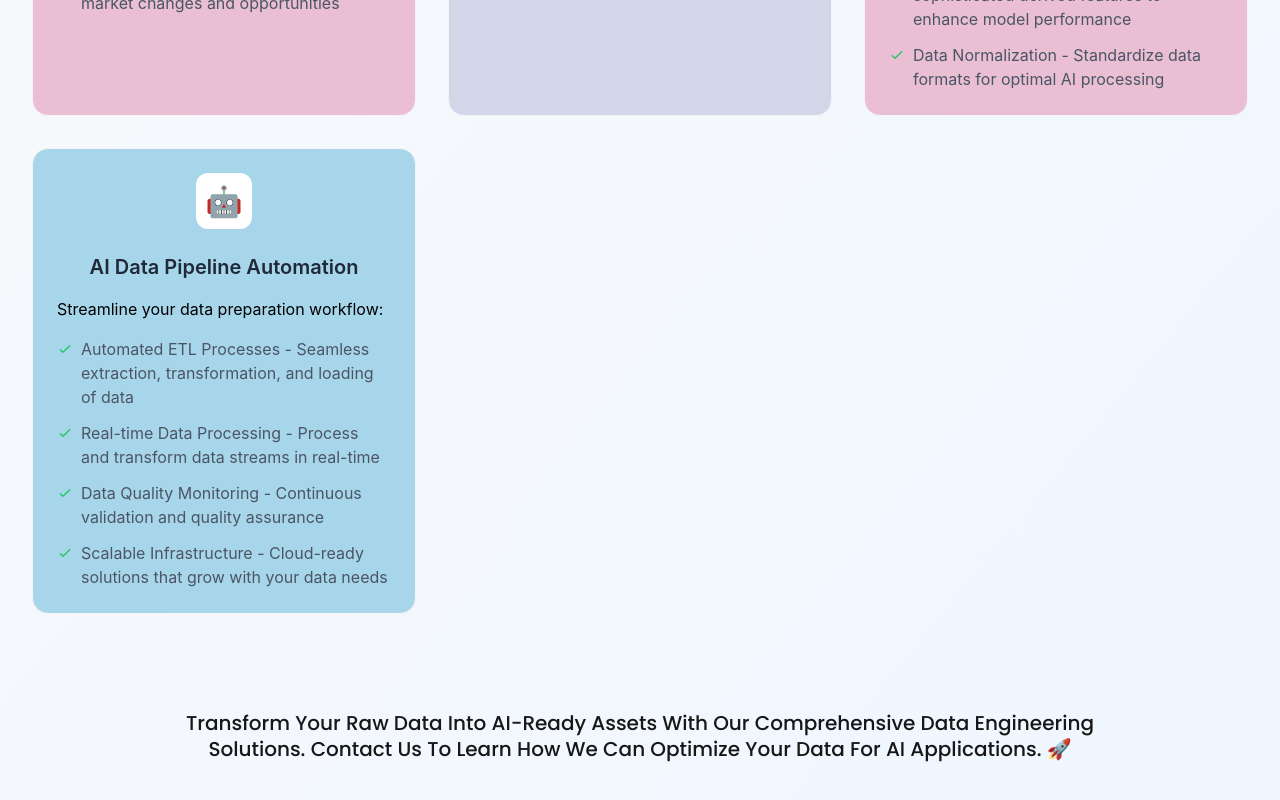
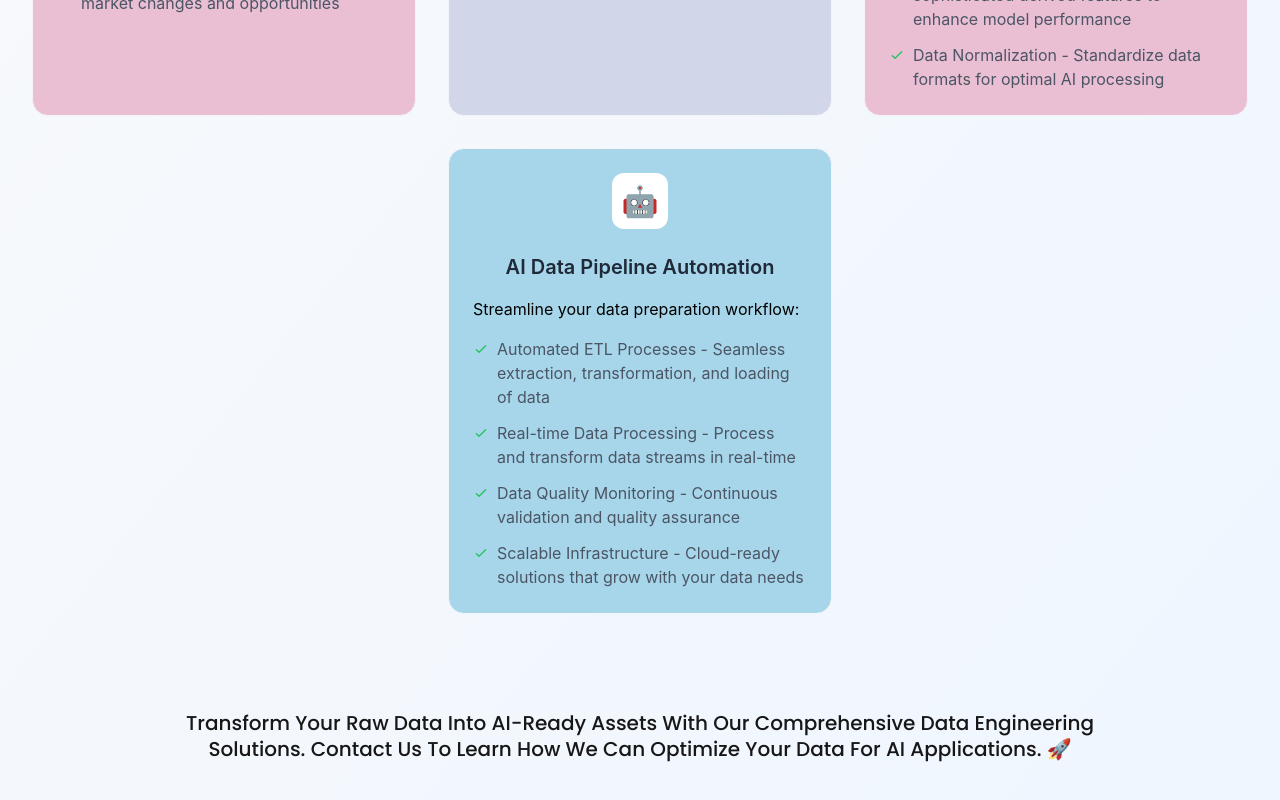
Before and after one commit to ptrsoft/ptr-website, a React (Create React App) app: page /real-time-insights in a window 1280 px wide. Shown: the part 718-1518 px from the top of the page. Built offline with nearby package versions, Linux system fonts and the light colour scheme.

Commit message:
new changed added

```diff
--- a/src/Views/Postlogin/Home/RealTimeInsights/index.js
+++ b/src/Views/Postlogin/Home/RealTimeInsights/index.js
@@ -366,22 +366,22 @@ import operationsIcon from "../../../../Assets/Images/Operations.svg"
   const navigate = useNavigate()
   const steps = [
     {
-      background:"bg-[#EABFD4]",
+      background: "bg-[#EABFD4]",
       title: "Predictive Analytics",
-      desc:"Anticipate future trends and make proactive decisions:",
+      desc: "Anticipate future trends and make proactive decisions:",
       icon: "📊",
       color: "bg-purple-100",
       points: [
         "Demand Forecasting - Predict future market demands and trends",
         "Risk Analysis - Identify and mitigate potential business risks",
         "Customer Behavior Prediction - Anticipate customer needs and preferences"
-          ,"Market Trend Analysis - Stay ahead of market changes and opportunities"
+        , "Market Trend Analysis - Stay ahead of market changes and opportunities"
       ]
     },
     {
-      background:"bg-[#D1D6E8]",
+      background: "bg-[#D1D6E8]",
       title: "Performance Analytics",
-      desc:"Optimize operations with data-driven insights:",
+      desc: "Optimize operations with data-driven insights:",
       icon: "🚀",
       color: "bg-blue-100",
       points: [
@@ -392,9 +392,9 @@ import operationsIcon from "../../../../Assets/Images/Operations.svg"
       ]
     },
     {
-      background:"bg-[#EABFD4]",
+      background: "bg-[#EABFD4]",
       title: "Feature Engineering & Data Transformation",
-      desc:"Transform raw data into AI-ready formats with our advanced preprocessing solutions:",
+      desc: "Transform raw data into AI-ready formats with our advanced preprocessing solutions:",
       icon: "💻",
       color: "bg-green-100",
       points: [
@@ -404,19 +404,19 @@ import operationsIcon from "../../../../Assets/Images/Operations.svg"
         "Data Normalization - Standardize data formats for optimal AI processing"
       ]
     },
-    {
-      background:"bg-[#A7D6EB]",
-      title: "AI Data Pipeline Automation",
-      desc:"Streamline your data preparation workflow:",
-      icon: "🤖",
-      color: "bg-yellow-100",
-      points: [
-        "Automated ETL Processes - Seamless extraction, transformation, and loading of data",
-        "Real-time Data Processing - Process and transform data streams in real-time",
-        "Data Quality Monitoring - Continuous validation and quality assurance",
-        "Scalable Infrastructure - Cloud-ready solutions that grow with your data needs"
-      ]
-    },
+    // {
+    //   background: "bg-[#A7D6EB]",
+    //   title: "AI Data Pipeline Automation",
+    //   desc: "Streamline your data preparation workflow:",
+    //   icon: "🤖",
+    //   color: "bg-yellow-100",
+    //   points: [
+    //     "Automated ETL Processes - Seamless extraction, transformation, and loading of data",
+    //     "Real-time Data Processing - Process and transform data streams in real-time",
+    //     "Data Quality Monitoring - Continuous validation and quality assurance",
+    //     "Scalable Infrastructure - Cloud-ready solutions that grow with your data needs"
+    //   ]
+    // },
 
   ];
 
@@ -429,7 +429,7 @@ import operationsIcon from "../../../../Assets/Images/Operations.svg"
           {/* Main Heading */}
           <div className="text-center mb-16">
             <h1 className='single_tenant_sec_heading text-balance'>
-          <span style={{color:"#666AE5"}}>AI-Powered</span> Data  <span style={{color:"#666AE5"}}>Analytics</span> Solutions
+              <span style={{ color: "#666AE5" }}>AI-Powered</span> Data  <span style={{ color: "#666AE5" }}>Analytics</span> Solutions
 
             </h1>
             <p className=' single_tenant_sec_para'>Unlock actionable insights and drive data-driven decision-making with our comprehensive AI-powered analytics solutions. Transform raw data into strategic advantages through advanced machine learning and predictive modeling.</p>
@@ -461,12 +461,59 @@ import operationsIcon from "../../../../Assets/Images/Operations.svg"
                     </li>
                   ))}
                 </ul>
-
-
               </div>
             ))}
           </div>
 
+          <div className="grid mt-8  grid-cols-1 md:grid-cols-2  lg:grid-cols-3 gap-8">
+
+{/* dami div for centeting the card */}
+<div></div>
+            <div
+
+              className={`relative group  bg-[#A7D6EB]  rounded-2xl p-6 hover:shadow-lg transition-all duration-300 hover:-translate-y-2 border border-gray-100`}
+            >
+
+              <div className={`bg-white m-auto  w-14 h-14 rounded-xl flex items-center justify-center mb-6`}>
+                <span className="text-3xl">🤖</span>
+              </div>
+              <h3 className="text-xl text-center font-semibold text-gray-800 mb-4">
+                {/* <span className="mr-2 text-blue-600">{index + 1}.</span> */}
+                AI Data Pipeline Automation
+              </h3>
+
+              <p className=' mb-4'>Streamline your data preparation workflow:</p>
+
+              <ul className="space-y-3">
+                <li className="flex items-start text-gray-600">
+                  <svg className="w-4 h-4 text-green-500 mt-1 mr-2 flex-shrink-0" fill="none" stroke="currentColor" viewBox="0 0 24 24">
+                    <path strokeLinecap="round" strokeLinejoin="round" strokeWidth="2" d="M5 13l4 4L19 7"></path>
+                  </svg>
+                  Automated ETL Processes - Seamless extraction, transformation, and loading of data
+                </li>
+                <li className="flex items-start text-gray-600">
+                  <svg className="w-4 h-4 text-green-500 mt-1 mr-2 flex-shrink-0" fill="none" stroke="currentColor" viewBox="0 0 24 24">
+                    <path strokeLinecap="round" strokeLinejoin="round" strokeWidth="2" d="M5 13l4 4L19 7"></path>
+                  </svg>
+                  Real-time Data Processing - Process and transform data streams in real-time
+                </li>
+
+                <li className="flex items-start text-gray-600">
+                  <svg className="w-4 h-4 text-green-500 mt-1 mr-2 flex-shrink-0" fill="none" stroke="currentColor" viewBox="0 0 24 24">
+                    <path strokeLinecap="round" strokeLinejoin="round" strokeWidth="2" d="M5 13l4 4L19 7"></path>
+                  </svg>
+                  Data Quality Monitoring - Continuous validation and quality assurance
+                </li> <li className="flex items-start text-gray-600">
+                  <svg className="w-4 h-4 text-green-500 mt-1 mr-2 flex-shrink-0" fill="none" stroke="currentColor" viewBox="0 0 24 24">
+                    <path strokeLinecap="round" strokeLinejoin="round" strokeWidth="2" d="M5 13l4 4L19 7"></path>
+                  </svg>
+                  Scalable Infrastructure - Cloud-ready solutions that grow with your data needs
+                </li>
+
+              </ul>
+            </div>
+
+          </div>
           <p className='single_tenant_sec_para text-balance pt-20 '>Transform your raw data into AI-ready assets with our comprehensive data engineering solutions. Contact us to learn how we can optimize your data for AI applications. 🚀</p>
 
         </div>
@@ -488,7 +535,7 @@ import operationsIcon from "../../../../Assets/Images/Operations.svg"
           </Grid>
 
 
-  <Grid   className='w-[400px]'>
+          <Grid className='w-[400px]'>
             <div className='flex  flex-col items-center gap-4'>
               <img className='w-[90px]' src={MissionIcon} alt="unable to load image check your internet connection" />
               <h2 className='text-[21px] font-bold font-[poppins] uppercase text-[#000000]'>Competitive Advantage</h2>
@@ -497,7 +544,7 @@ import operationsIcon from "../../../../Assets/Images/Operations.svg"
           </Grid>
 
 
-  <Grid   className='w-[400px]'>
+          <Grid className='w-[400px]'>
             <div className='flex  flex-col items-center gap-4'>
               <img className='w-[90px]' src={operationsIcon} alt="unable to load image check your internet connection" />
               <h2 className='text-[21px] font-bold font-[poppins] uppercase text-[#000000]'>Operational Excellence</h2>
@@ -507,7 +554,7 @@ import operationsIcon from "../../../../Assets/Images/Operations.svg"
 
 
 
-  <Grid   className='w-[400px]'>
+          <Grid className='w-[400px]'>
             <div className='flex  flex-col items-center gap-4'>
               <img className='w-[90px]' src={growthIcon} alt="unable to load image check your internet connection" />
               <h2 className='text-[21px] font-bold font-[poppins] uppercase text-[#000000]'>Scalable Growth</h2>
```
Lines whose indentation alone changed are shown as unchanged.
